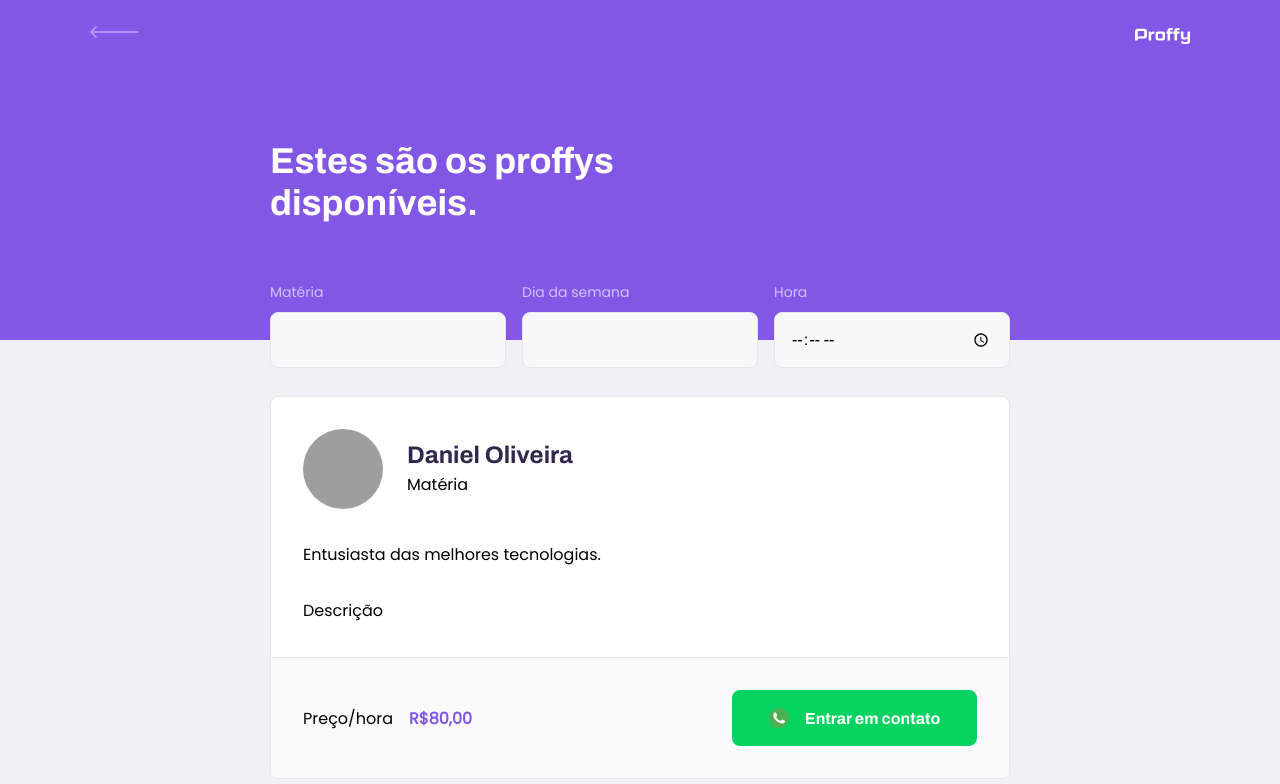
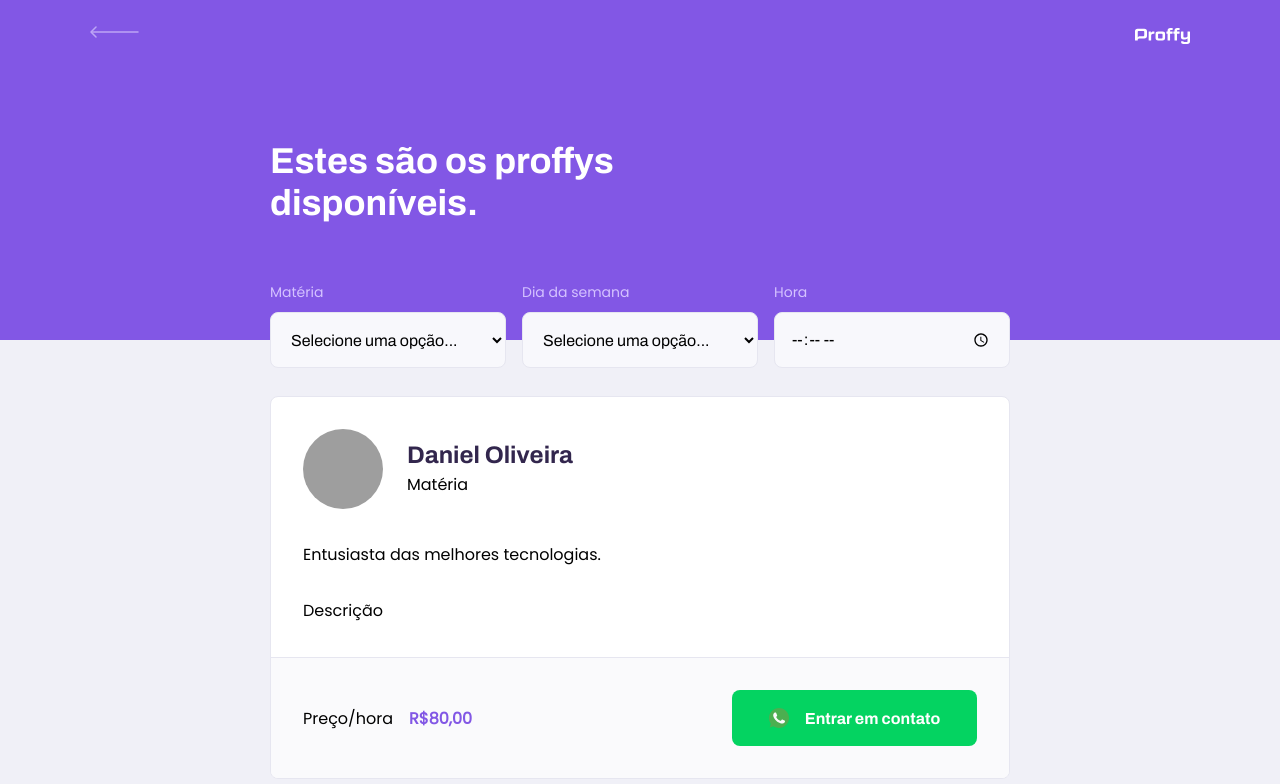
Before and after one commit to doli82/nlw-02, a React (Create React App) app in the folder web/: page /study in a window 1280 px wide. Shown: the top 784 px of the page. Built offline with nearby package versions, Linux system fonts and the light colour scheme; grey boxes are pictures that could not be loaded.

Commit message:
Inserindo novos componentes no template de Listagem

```diff
--- a/web/src/pages/TeachersList/index.tsx
+++ b/web/src/pages/TeachersList/index.tsx
@@ -5,13 +5,34 @@ import PageHeader from '../../components/PageHeader'
 
 import TeacherItem from '../../components/TeacherItem'
 import Input from '../../components/Input'
+import Select from '../../components/Select'
 
 const TeachersList = (): JSX.Element => (
   <div id="page-teacher-list">
     <PageHeader title="Estes são os proffys disponíveis.">
       <form id="search-teachers">
-        <Input label="Matéria" name="subject"></Input>
-        <Input label="Dia da semana" name="week_day"></Input>
+        <Select
+          label="Matéria"
+          name="subject"
+          options={[
+            {value: "Eletromagnetismo", label: "Eletromagnetismo"},
+            {value: "Eletrônica Aplicada", label: "Eletrônica Aplicada"},
+            {value: "Inteligência Artificial", label: "Inteligência Artificial"}
+          ]}
+        ></Select>
+        <Select
+          label="Dia da semana"
+          name="week_day"
+          options={[
+            {value: "0", label: "Domingo"},
+            {value: "1", label: "Segunda-feira"},
+            {value: "2", label: "Terça-feira"},
+            {value: "3", label: "Quarta-feira"},
+            {value: "4", label: "Quinta-feira"},
+            {value: "5", label: "Sexta-feira"},
+            {value: "6", label: "Sábado"},
+          ]}
+        ></Select>
         <Input label="Hora" name="time" type="time"></Input>
       </form>
     </PageHeader>
--- a/web/src/pages/TeachersList/styles.css
+++ b/web/src/pages/TeachersList/styles.css
@@ -28,7 +28,8 @@
         bottom: -28px;
     }
 
-    #search-teachers .input-block + .input-block {
+    #search-teachers .input-block + .input-block,
+    #search-teachers .select-block + .select-block  {
         margin-top: 0;
     }
 
```
